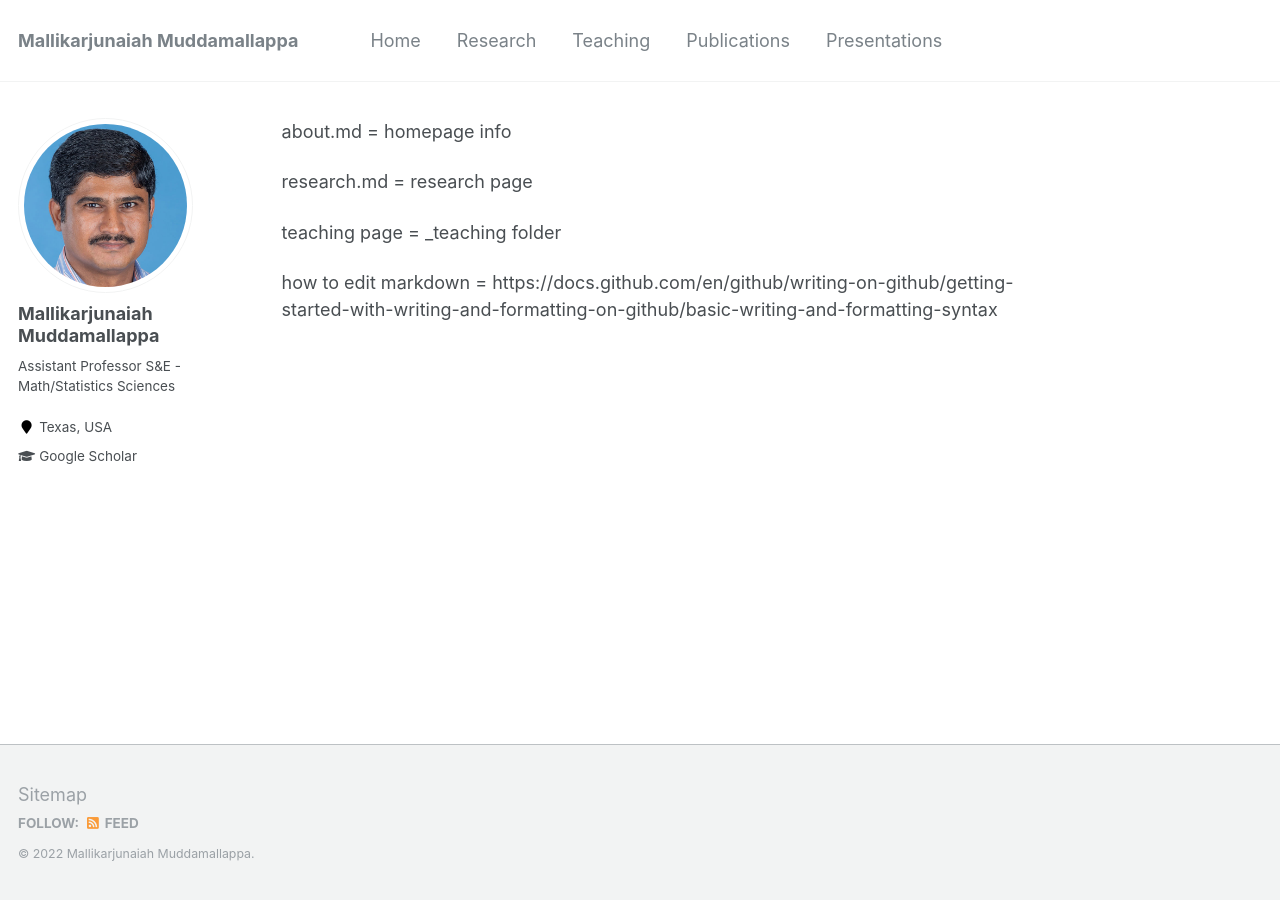
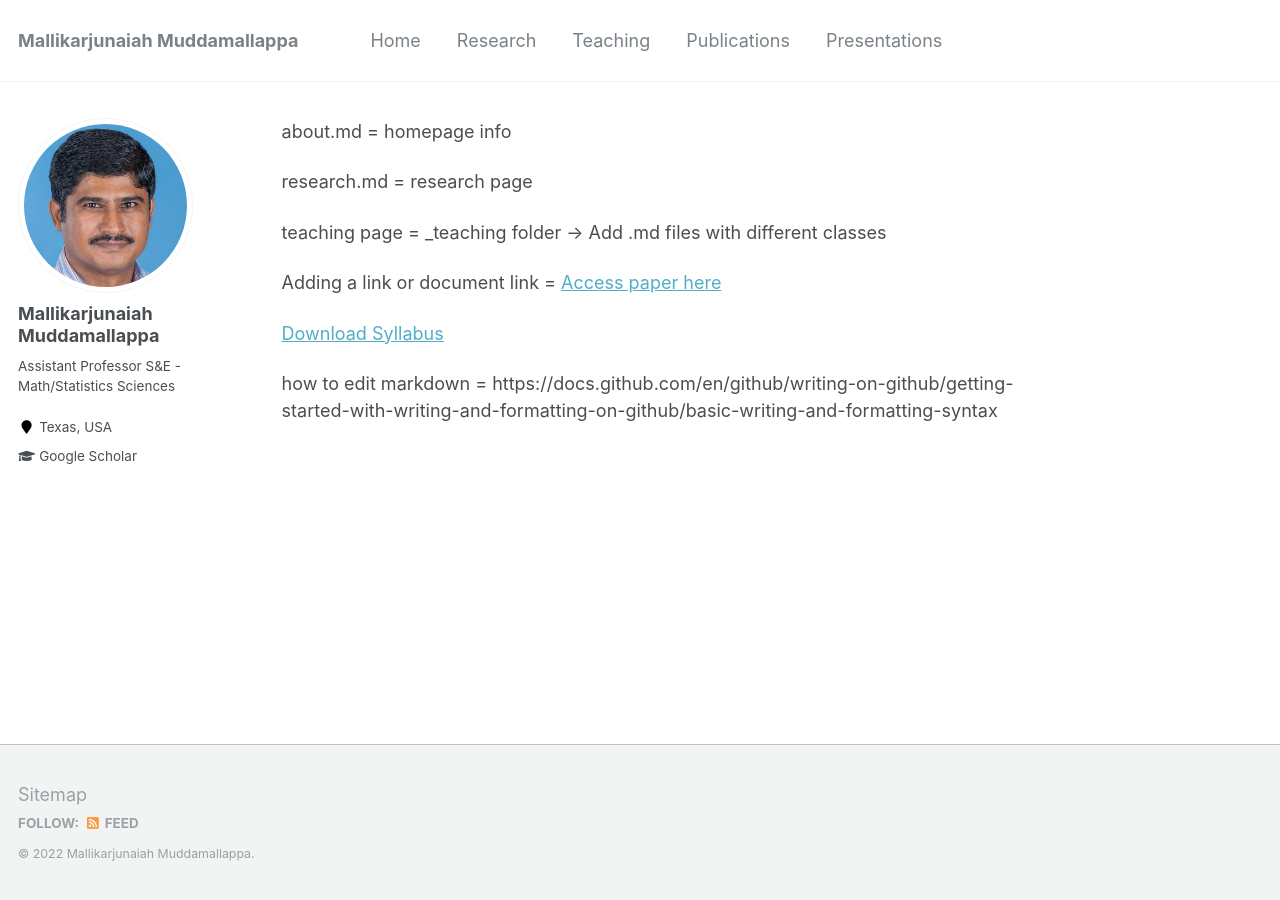
Before and after one commit to smmallikarjunaiah/smmallikarjunaiah.github.io, a Jekyll site: the page built from _pages/info.md, in a window 1280 px wide. Built offline with Jekyll 4.4.1, drawn with Linux system fonts in a browser that asks for light colours; our own code applies the rules of GitHub Pages for plain Markdown files.

Commit message:
added file

```diff
--- a/_pages/info.md
+++ b/_pages/info.md
@@ -2,6 +2,10 @@ about.md = homepage info
 
 research.md = research page
 
-teaching page = _teaching folder
+teaching page = _teaching folder -> Add .md files with different classes
+
+Adding a link or document link = [Access paper here](https://doi.org/10.1007/s11242-009-9433-y){:target="_blank"}
+
+[Download Syllabus]()
 
 how to edit markdown = https://docs.github.com/en/github/writing-on-github/getting-started-with-writing-and-formatting-on-github/basic-writing-and-formatting-syntax
```
Also changed, not shown: _teaching/2016-fall-teaching-3.md (+4 -0 lines).
